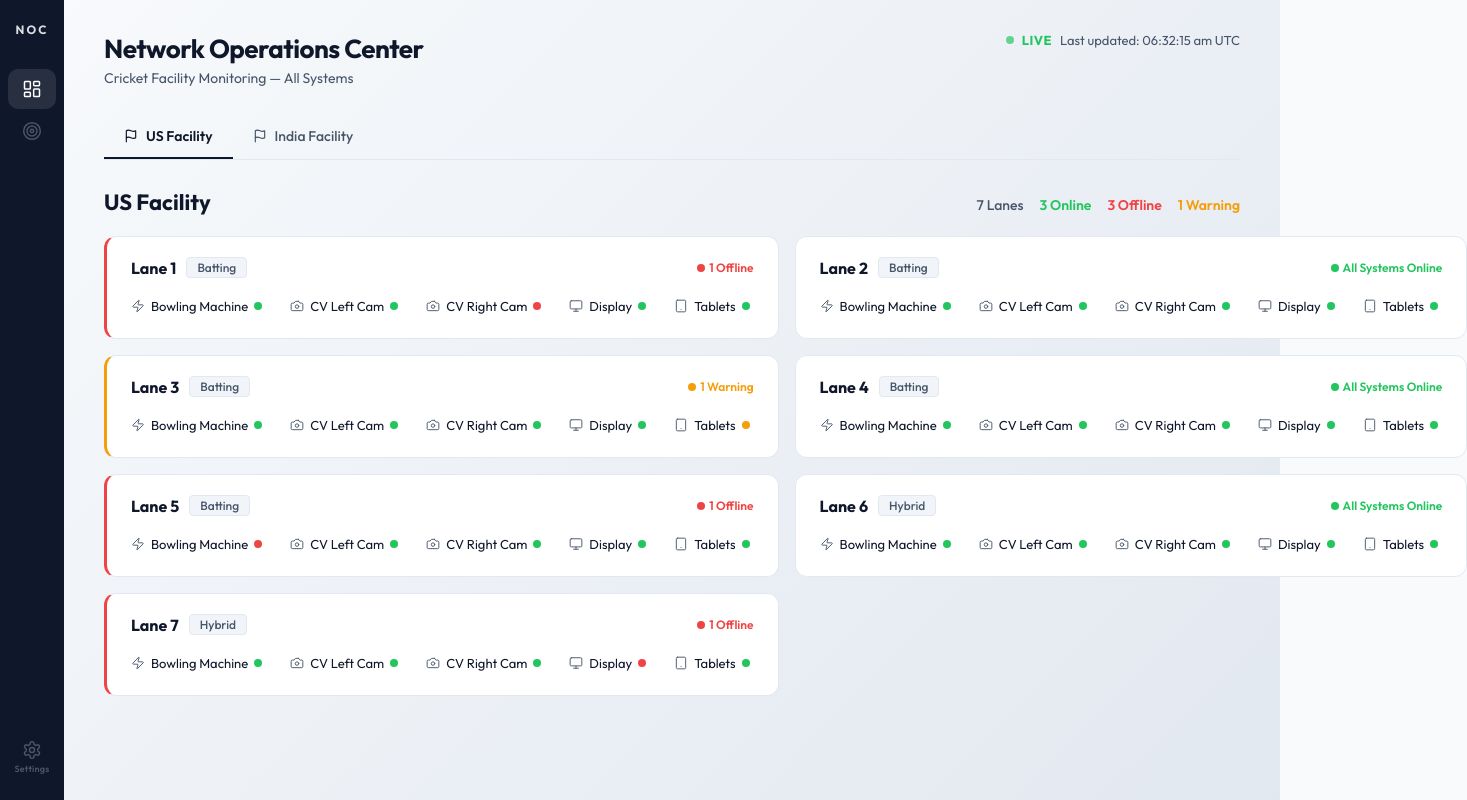
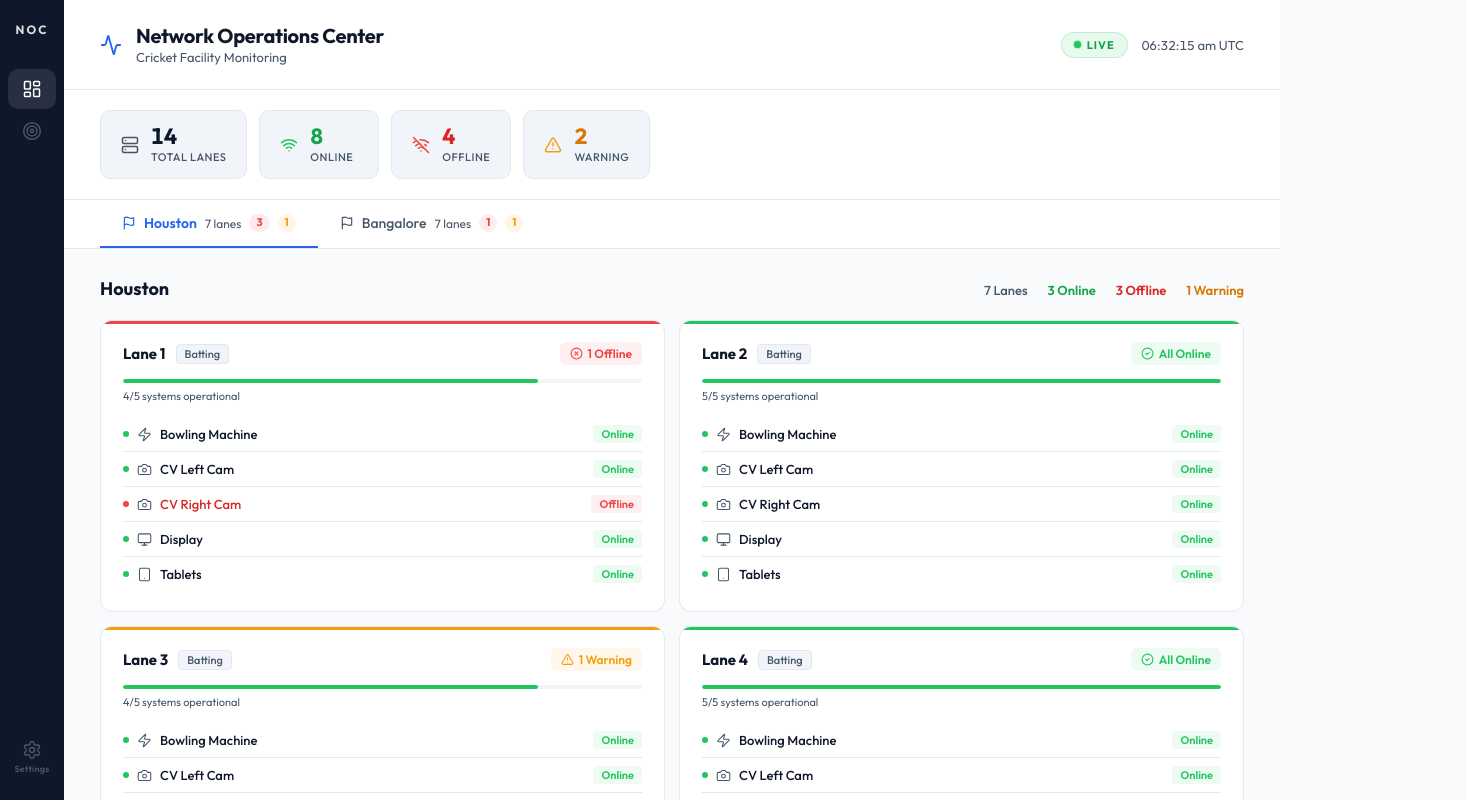
Before and after one commit to manoj-s-sb/pitch-validation, a React (Vite) app: page /noc in a window 1280 px wide. Shown: the top 800 px of the page, 1467 px wide, since content can reach past the window. Built offline with nearby package versions, Linux system fonts and the light colour scheme.

Commit message:
add the noc ui

```diff
--- a/src/pages/noc/components/LaneCard.jsx
+++ b/src/pages/noc/components/LaneCard.jsx
@@ -1,4 +1,4 @@
-import { Zap, Camera, Monitor, Tablet } from 'lucide-react';
+import { Zap, Camera, Monitor, Tablet, CheckCircle2, XCircle, AlertTriangle } from 'lucide-react';
 
 const iconMap = {
   zap: Zap,
@@ -7,70 +7,73 @@ const iconMap = {
   tablet: Tablet,
 };
 
-const statusColor = {
-  online: '#22c55e',
-  offline: '#ef4444',
-  warning: '#f59e0b',
+const statusConfig = {
+  online: { color: '#22c55e', bg: 'rgba(34,197,94,0.08)', icon: CheckCircle2, label: 'Online' },
+  offline: { color: '#ef4444', bg: 'rgba(239,68,68,0.08)', icon: XCircle, label: 'Offline' },
+  warning: { color: '#f59e0b', bg: 'rgba(245,158,11,0.08)', icon: AlertTriangle, label: 'Warning' },
 };
 
-function getLaneStatus(devices) {
-  const hasOffline = devices.some((d) => d.status === 'offline');
-  const hasWarning = devices.some((d) => d.status === 'warning');
-  if (hasOffline) return 'offline';
-  if (hasWarning) return 'warning';
+function getLaneOverall(devices) {
+  const off = devices.filter((d) => d.status === 'offline').length;
+  const warn = devices.filter((d) => d.status === 'warning').length;
+  if (off > 0) return 'offline';
+  if (warn > 0) return 'warning';
   return 'online';
 }
 
-function getLaneStatusLabel(devices) {
-  const offline = devices.filter((d) => d.status === 'offline').length;
-  const warning = devices.filter((d) => d.status === 'warning').length;
-  if (offline === 0 && warning === 0) return { text: 'All Systems Online', color: '#22c55e' };
-  const parts = [];
-  if (offline > 0) parts.push({ text: `${offline} Offline`, color: '#ef4444' });
-  if (warning > 0) parts.push({ text: `${warning} Warning`, color: '#f59e0b' });
-  return parts;
-}
-
 export default function LaneCard({ lane }) {
-  const laneStatus = getLaneStatus(lane.devices);
-  const statusLabel = getLaneStatusLabel(lane.devices);
-  const isAllGood = !Array.isArray(statusLabel);
+  const overall = getLaneOverall(lane.devices);
+  const cfg = statusConfig[overall];
+  const onlineCount = lane.devices.filter((d) => d.status === 'online').length;
 
   return (
-    <div className={`noc-lane-card noc-lane-${laneStatus}`}>
-      <div className="noc-lane-header">
-        <div className="noc-lane-title">
-          <span className="noc-lane-name">{lane.name}</span>
-          <span className="noc-lane-type">{lane.type}</span>
+    <div className="noc-card">
+      {/* Card top accent */}
+      <div className="noc-card-accent" style={{ background: cfg.color }} />
+
+      <div className="noc-card-body">
+        {/* Header */}
+        <div className="noc-card-header">
+          <div className="noc-card-title-row">
+            <h3 className="noc-card-name">{lane.name}</h3>
+            <span className="noc-card-type">{lane.type}</span>
           </div>
-        <div className="noc-lane-status-label">
-          {isAllGood ? (
-            <span style={{ color: statusLabel.color, fontSize: 12, fontWeight: 600 }}>
-              <span className="noc-dot" style={{ background: statusLabel.color }} />
-              {statusLabel.text}
-            </span>
-          ) : (
-            statusLabel.map((s, i) => (
-              <span key={i} style={{ color: s.color, fontSize: 12, fontWeight: 600 }}>
-                <span className="noc-dot" style={{ background: s.color }} />
-                {s.text}
-              </span>
-            ))
-          )}
+          <div className="noc-card-status" style={{ color: cfg.color, background: cfg.bg }}>
+            <cfg.icon size={13} />
+            {overall === 'online'
+              ? 'All Online'
+              : `${lane.devices.filter((d) => d.status === overall).length} ${cfg.label}`}
           </div>
         </div>
-      <div className="noc-device-grid">
+
+        {/* Health bar */}
+        <div className="noc-card-healthbar">
+          <div className="noc-card-healthbar-fill" style={{ width: `${(onlineCount / lane.devices.length) * 100}%` }} />
+        </div>
+        <div className="noc-card-health-label">
+          {onlineCount}/{lane.devices.length} systems operational
+        </div>
+
+        {/* Devices */}
+        <div className="noc-card-devices">
           {lane.devices.map((device, i) => {
             const Icon = iconMap[device.icon] || Monitor;
+            const st = statusConfig[device.status];
             return (
-            <div key={i} className="noc-device">
-              <Icon size={14} strokeWidth={1.6} className="noc-device-icon" />
-              <span className="noc-device-name">{device.name}</span>
-              <span className="noc-dot" style={{ background: statusColor[device.status] }} />
+              <div key={i} className={`noc-card-device noc-card-device-${device.status}`}>
+                <div className="noc-card-device-left">
+                  <div className="noc-card-device-indicator" style={{ background: st.color }} />
+                  <Icon size={15} strokeWidth={1.7} />
+                  <span className="noc-card-device-name">{device.name}</span>
+                </div>
+                <span className="noc-card-device-badge" style={{ color: st.color, background: st.bg }}>
+                  {st.label}
+                </span>
               </div>
             );
           })}
         </div>
       </div>
+    </div>
   );
 }
--- a/src/pages/noc/data.js
+++ b/src/pages/noc/data.js
@@ -25,8 +25,8 @@ function devices(overrides = {}) {
 
 export const facilities = [
   {
-    id: 'us',
-    name: 'US Facility',
+    id: 'houston',
+    name: 'Houston',
     flag: 'us',
     lanes: [
       { id: 1, name: 'Lane 1', type: 'Batting', devices: devices({ 'CV Right Cam': 'offline' }) },
@@ -39,8 +39,8 @@ export const facilities = [
     ],
   },
   {
-    id: 'india',
-    name: 'India Facility',
+    id: 'bangalore',
+    name: 'Bangalore',
     flag: 'in',
     lanes: [
       { id: 1, name: 'Lane 1', type: 'Batting', devices: devices() },
--- a/src/pages/noc/index.jsx
+++ b/src/pages/noc/index.jsx
@@ -1,18 +1,44 @@
 import { useState, useEffect } from 'react';
-import { Flag } from 'lucide-react';
+import { Flag, Activity, Server, Wifi, WifiOff, AlertTriangle } from 'lucide-react';
 import LaneCard from './components/LaneCard';
 import { facilities } from './data';
 import './noc.css';
+
+function getAllStats(facilityList) {
+  let totalLanes = 0;
+  let online = 0;
+  let offline = 0;
+  let warning = 0;
+  let totalDevices = 0;
+  let onlineDevices = 0;
+
+  facilityList.forEach((f) => {
+    f.lanes.forEach((lane) => {
+      totalLanes++;
+      const hasOff = lane.devices.some((d) => d.status === 'offline');
+      const hasWarn = lane.devices.some((d) => d.status === 'warning');
+      if (hasOff) offline++;
+      else if (hasWarn) warning++;
+      else online++;
+      lane.devices.forEach((d) => {
+        totalDevices++;
+        if (d.status === 'online') onlineDevices++;
+      });
+    });
+  });
+
+  return { totalLanes, online, offline, warning, totalDevices, onlineDevices };
+}
 
 function getFacilityStats(facility) {
   let online = 0;
   let offline = 0;
   let warning = 0;
   facility.lanes.forEach((lane) => {
-    const hasOffline = lane.devices.some((d) => d.status === 'offline');
-    const hasWarning = lane.devices.some((d) => d.status === 'warning');
-    if (hasOffline) offline++;
-    else if (hasWarning) warning++;
+    const hasOff = lane.devices.some((d) => d.status === 'offline');
+    const hasWarn = lane.devices.some((d) => d.status === 'warning');
+    if (hasOff) offline++;
+    else if (hasWarn) warning++;
     else online++;
   });
   return { total: facility.lanes.length, online, offline, warning };
@@ -22,7 +48,6 @@ export default function NocPage() {
   const [activeTab, setActiveTab] = useState(facilities[0]?.id || '');
   const [lastUpdated, setLastUpdated] = useState(new Date());
 
-  // Auto-refresh timestamp every 30s
   useEffect(() => {
     const interval = setInterval(() => setLastUpdated(new Date()), 30000);
     return () => clearInterval(interval);
@@ -35,33 +60,78 @@ export default function NocPage() {
     timeZoneName: 'short',
   });
 
+  const global = getAllStats(facilities);
+
   return (
     <div className="noc-page">
-      {/* Page header */}
-      <div className="noc-page-header">
+      {/* Top bar */}
+      <div className="noc-topbar">
+        <div className="noc-topbar-left">
+          <Activity size={22} className="noc-topbar-icon" />
           <div>
-          <h1 className="noc-title">Network Operations Center</h1>
-          <p className="noc-subtitle">Cricket Facility Monitoring — All Systems</p>
+            <h1 className="noc-topbar-title">Network Operations Center</h1>
+            <p className="noc-topbar-sub">Cricket Facility Monitoring</p>
           </div>
-        <div className="noc-live-badge">
+        </div>
+        <div className="noc-topbar-right">
+          <div className="noc-live-pill">
             <span className="noc-live-dot" />
-          <span className="noc-live-text">LIVE</span>
-          <span className="noc-live-time">Last updated: {timeStr}</span>
+            LIVE
+          </div>
+          <span className="noc-topbar-time">{timeStr}</span>
+        </div>
+      </div>
+
+      {/* Summary cards */}
+      <div className="noc-summary">
+        <div className="noc-summary-card">
+          <Server size={18} className="noc-summary-icon" />
+          <div className="noc-summary-info">
+            <span className="noc-summary-value">{global.totalLanes}</span>
+            <span className="noc-summary-label">Total Lanes</span>
+          </div>
+        </div>
+        <div className="noc-summary-card noc-summary-online">
+          <Wifi size={18} className="noc-summary-icon" />
+          <div className="noc-summary-info">
+            <span className="noc-summary-value">{global.online}</span>
+            <span className="noc-summary-label">Online</span>
+          </div>
+        </div>
+        <div className="noc-summary-card noc-summary-offline">
+          <WifiOff size={18} className="noc-summary-icon" />
+          <div className="noc-summary-info">
+            <span className="noc-summary-value">{global.offline}</span>
+            <span className="noc-summary-label">Offline</span>
+          </div>
+        </div>
+        <div className="noc-summary-card noc-summary-warning">
+          <AlertTriangle size={18} className="noc-summary-icon" />
+          <div className="noc-summary-info">
+            <span className="noc-summary-value">{global.warning}</span>
+            <span className="noc-summary-label">Warning</span>
+          </div>
         </div>
       </div>
 
       {/* Facility tabs */}
-      <div className="noc-tabs">
-        {facilities.map((f) => (
+      <div className="noc-tabs-bar">
+        {facilities.map((f) => {
+          const stats = getFacilityStats(f);
+          return (
             <button
               key={f.id}
               className={`noc-tab ${activeTab === f.id ? 'active' : ''}`}
               onClick={() => setActiveTab(f.id)}
             >
               <Flag size={14} />
-            {f.name}
+              <span className="noc-tab-name">{f.name}</span>
+              <span className="noc-tab-count">{stats.total} lanes</span>
+              {stats.offline > 0 && <span className="noc-tab-badge noc-tab-badge-red">{stats.offline}</span>}
+              {stats.warning > 0 && <span className="noc-tab-badge noc-tab-badge-yellow">{stats.warning}</span>}
             </button>
-        ))}
+          );
+        })}
       </div>
 
       {/* Facility content */}
@@ -74,17 +144,12 @@ export default function NocPage() {
               <div className="noc-facility-header">
                 <h2 className="noc-facility-name">{facility.name}</h2>
                 <div className="noc-facility-stats">
-                  <span>{stats.total} Lanes</span>
-                  <span style={{ color: '#22c55e', fontWeight: 600 }}>{stats.online} Online</span>
-                  {stats.offline > 0 && (
-                    <span style={{ color: '#ef4444', fontWeight: 600 }}>{stats.offline} Offline</span>
-                  )}
-                  {stats.warning > 0 && (
-                    <span style={{ color: '#f59e0b', fontWeight: 600 }}>{stats.warning} Warning</span>
-                  )}
+                  <span className="noc-stat">{stats.total} Lanes</span>
+                  <span className="noc-stat noc-stat-green">{stats.online} Online</span>
+                  {stats.offline > 0 && <span className="noc-stat noc-stat-red">{stats.offline} Offline</span>}
+                  {stats.warning > 0 && <span className="noc-stat noc-stat-yellow">{stats.warning} Warning</span>}
                 </div>
               </div>
-
               <div className="noc-lane-grid">
                 {facility.lanes.map((lane) => (
                   <LaneCard key={lane.id} lane={lane} />
--- a/src/pages/noc/noc.css
+++ b/src/pages/noc/noc.css
@@ -1,41 +1,61 @@
 /* NOC Page */
 .noc-page {
-  padding: 32px 40px;
-  width: 100%;
-  margin: 0 auto;
+  padding: 0;
+  background: var(--bg);
+  min-height: 100vh;
 }
 
-
-/* Page Header */
-.noc-page-header {
+/* ─── Top Bar ─── */
+.noc-topbar {
   display: flex;
-  align-items: flex-start;
+  align-items: center;
   justify-content: space-between;
-  margin-bottom: 28px;
+  padding: 24px 36px;
+  background: var(--surface);
+  border-bottom: 1px solid var(--border);
 }
-.noc-title {
-  font-size: 26px;
+.noc-topbar-left {
+  display: flex;
+  align-items: center;
+  gap: 14px;
+}
+.noc-topbar-icon {
+  color: var(--accent);
+}
+.noc-topbar-title {
+  font-size: 20px;
   font-weight: 700;
   color: var(--text);
-  letter-spacing: -0.5px;
+  letter-spacing: -0.3px;
+  line-height: 1.2;
 }
-.noc-subtitle {
-  font-size: 14px;
+.noc-topbar-sub {
+  font-size: 13px;
   color: var(--text-dim);
-  margin-top: 4px;
   font-weight: 400;
+  margin-top: 1px;
 }
-
-/* Live badge */
-.noc-live-badge {
+.noc-topbar-right {
   display: flex;
   align-items: center;
-  gap: 8px;
-  flex-shrink: 0;
+  gap: 14px;
+}
+.noc-live-pill {
+  display: inline-flex;
+  align-items: center;
+  gap: 6px;
+  background: rgba(34, 197, 94, 0.1);
+  color: #16a34a;
+  font-size: 11px;
+  font-weight: 700;
+  letter-spacing: 1px;
+  padding: 5px 12px;
+  border-radius: 20px;
+  border: 1px solid rgba(34, 197, 94, 0.2);
 }
 .noc-live-dot {
-  width: 8px;
-  height: 8px;
+  width: 7px;
+  height: 7px;
   border-radius: 50%;
   background: #22c55e;
   animation: noc-pulse 2s ease-in-out infinite;
@@ -43,36 +63,104 @@
 @keyframes noc-pulse {
   0%,
   100% {
-    opacity: 1;
+    box-shadow: 0 0 0 0 rgba(34, 197, 94, 0.5);
   }
   50% {
-    opacity: 0.4;
+    box-shadow: 0 0 0 5px rgba(34, 197, 94, 0);
   }
 }
-.noc-live-text {
-  font-size: 13px;
-  font-weight: 700;
-  color: #22c55e;
-  letter-spacing: 0.5px;
-}
-.noc-live-time {
+.noc-topbar-time {
   font-size: 13px;
   color: var(--text-dim);
   font-weight: 400;
+  font-variant-numeric: tabular-nums;
 }
 
-/* Tabs */
-.noc-tabs {
+/* ─── Summary Strip ─── */
+.noc-summary {
+  display: flex;
+  gap: 12px;
+  padding: 20px 36px;
+  background: var(--surface);
+  border-bottom: 1px solid var(--border);
+}
+.noc-summary-card {
+  display: flex;
+  align-items: center;
+  gap: 12px;
+  padding: 14px 20px;
+  border-radius: 10px;
+  background: var(--surface2);
+  border: 1px solid var(--border);
+  min-width: 120px;
+}
+.noc-summary-icon {
+  color: var(--text-dim);
+  flex-shrink: 0;
+}
+.noc-summary-info {
+  display: flex;
+  flex-direction: column;
+}
+.noc-summary-value {
+  font-size: 22px;
+  font-weight: 700;
+  color: var(--text);
+  line-height: 1;
+  font-variant-numeric: tabular-nums;
+}
+.noc-summary-label {
+  font-size: 11px;
+  font-weight: 500;
+  color: var(--text-dim);
+  text-transform: uppercase;
+  letter-spacing: 0.5px;
+  margin-top: 3px;
+}
+.noc-summary-online .noc-summary-icon {
+  color: #22c55e;
+}
+.noc-summary-online .noc-summary-value {
+  color: #16a34a;
+}
+.noc-summary-offline .noc-summary-icon {
+  color: #ef4444;
+}
+.noc-summary-offline .noc-summary-value {
+  color: #dc2626;
+}
+.noc-summary-warning .noc-summary-icon {
+  color: #f59e0b;
+}
+.noc-summary-warning .noc-summary-value {
+  color: #d97706;
+}
+.noc-summary-uptime {
+  margin-left: auto;
+  background: #0f172a;
+  border-color: #1e293b;
+}
+.noc-summary-uptime .noc-summary-value {
+  color: #22c55e;
+  font-size: 24px;
+}
+.noc-summary-uptime .noc-summary-label {
+  color: #64748b;
+}
+
+/* ─── Tabs ─── */
+.noc-tabs-bar {
   display: flex;
   gap: 0;
+  padding: 0 36px;
+  background: var(--surface);
   border-bottom: 1px solid var(--border);
-  margin-bottom: 28px;
 }
 .noc-tab {
   display: flex;
   align-items: center;
   gap: 8px;
-  padding: 12px 20px;
+  padding: 14px 22px;
   background: none;
   border: none;
   border-bottom: 2px solid transparent;
@@ -80,22 +168,46 @@
   font-size: 14px;
   font-weight: 500;
   cursor: pointer;
-  transition: all 0.2s;
+  transition: all 0.15s;
   font-family: inherit;
+  white-space: nowrap;
 }
 .noc-tab:hover {
   color: var(--text);
-  background: var(--surface2);
+  background: rgba(0, 0, 0, 0.02);
 }
 .noc-tab.active {
-  color: var(--text);
+  color: var(--accent);
   font-weight: 600;
-  border-bottom-color: var(--text);
+  border-bottom-color: var(--accent);
+}
+.noc-tab-name {
+  font-weight: inherit;
+}
+.noc-tab-count {
+  font-size: 12px;
+  color: var(--text-dim);
+  font-weight: 400;
+}
+.noc-tab-badge {
+  font-size: 11px;
+  font-weight: 700;
+  padding: 1px 7px;
+  border-radius: 10px;
+  line-height: 1.4;
+}
+.noc-tab-badge-red {
+  background: rgba(239, 68, 68, 0.1);
+  color: #ef4444;
+}
+.noc-tab-badge-yellow {
+  background: rgba(245, 158, 11, 0.1);
+  color: #f59e0b;
 }
 
-/* Facility */
+/* ─── Facility ─── */
 .noc-facility {
-  margin-bottom: 48px;
+  padding: 28px 36px 40px;
 }
 .noc-facility-header {
   display: flex;
@@ -104,124 +216,189 @@
   margin-bottom: 20px;
 }
 .noc-facility-name {
-  font-size: 22px;
+  font-size: 18px;
   font-weight: 700;
   color: var(--text);
 }
 .noc-facility-stats {
   display: flex;
-  gap: 16px;
-  font-size: 14px;
+  gap: 20px;
+}
+.noc-stat {
+  font-size: 13px;
+  font-weight: 500;
   color: var(--text-dim);
-  font-weight: 500;
+}
+.noc-stat-green {
+  color: #16a34a;
+  font-weight: 600;
+}
+.noc-stat-red {
+  color: #dc2626;
+  font-weight: 600;
+}
+.noc-stat-yellow {
+  color: #d97706;
+  font-weight: 600;
 }
 
-/* Lane Grid */
+/* ─── Lane Grid ─── */
 .noc-lane-grid {
   display: grid;
   grid-template-columns: repeat(2, 1fr);
-  gap: 16px;
+  gap: 14px;
 }
 
-/* Lane Card */
-.noc-lane-card {
+/* ─── Lane Card ─── */
+.noc-card {
   background: var(--surface);
   border: 1px solid var(--border);
   border-radius: 12px;
-  padding: 20px 24px;
+  overflow: hidden;
   transition: all 0.2s;
 }
-.noc-lane-card:hover {
-  box-shadow: var(--shadow);
+.noc-card:hover {
+  box-shadow: 0 4px 16px rgba(0, 0, 0, 0.06);
   border-color: var(--border-solid);
 }
-.noc-lane-card.noc-lane-offline {
-  border-left: 3px solid #ef4444;
+.noc-card-accent {
+  height: 3px;
+  width: 100%;
 }
-.noc-lane-card.noc-lane-warning {
-  border-left: 3px solid #f59e0b;
+.noc-card-body {
+  padding: 18px 22px 20px;
 }
 
-.noc-lane-header {
+/* Card header */
+.noc-card-header {
   display: flex;
   align-items: center;
   justify-content: space-between;
-  margin-bottom: 16px;
+  margin-bottom: 14px;
 }
-.noc-lane-title {
+.noc-card-title-row {
   display: flex;
   align-items: center;
   gap: 10px;
 }
-.noc-lane-name {
-  font-size: 16px;
+.noc-card-name {
+  font-size: 15px;
   font-weight: 700;
   color: var(--text);
 }
-.noc-lane-type {
-  font-size: 12px;
+.noc-card-type {
+  font-size: 11px;
   font-weight: 500;
   color: var(--text-dim);
   background: var(--surface2);
   border: 1px solid var(--border);
-  padding: 2px 10px;
+  padding: 2px 8px;
   border-radius: 4px;
 }
-.noc-lane-status-label {
-  display: flex;
-  gap: 12px;
+.noc-card-status {
+  display: inline-flex;
   align-items: center;
+  gap: 5px;
+  font-size: 12px;
+  font-weight: 600;
+  padding: 4px 10px;
+  border-radius: 6px;
 }
 
-/* Device Grid */
-.noc-device-grid {
-  display: grid;
-  grid-template-columns: repeat(5, auto);
-  gap: 8px 24px;
+/* Health bar */
+.noc-card-healthbar {
+  height: 4px;
+  background: var(--surface2);
+  border-radius: 4px;
+  overflow: hidden;
+  margin-bottom: 6px;
 }
-.noc-device {
+.noc-card-healthbar-fill {
+  height: 100%;
+  background: #22c55e;
+  border-radius: 4px;
+  transition: width 0.5s ease;
+}
+.noc-card-health-label {
+  font-size: 11px;
+  color: var(--text-dim);
+  margin-bottom: 14px;
+  font-weight: 400;
+}
+
+/* Devices list */
+.noc-card-devices {
+  display: flex;
+  flex-direction: column;
+  gap: 0;
+}
+.noc-card-device {
   display: flex;
   align-items: center;
-  gap: 6px;
-  font-size: 13px;
+  justify-content: space-between;
+  padding: 8px 0;
+  border-top: 1px solid var(--border);
+}
+.noc-card-device:first-child {
+  border-top: none;
+}
+.noc-card-device-left {
+  display: flex;
+  align-items: center;
+  gap: 8px;
   color: var(--text);
-  font-weight: 400;
-  padding: 4px 0;
 }
-.noc-device-icon {
-  color: var(--text-dim);
+.noc-card-device-indicator {
+  width: 6px;
+  height: 6px;
+  border-radius: 50%;
   flex-shrink: 0;
 }
-.noc-device-name {
-  white-space: nowrap;
+.noc-card-device-name {
+  font-size: 13px;
+  font-weight: 500;
+}
+.noc-card-device svg {
+  color: var(--text-dim);
+}
+.noc-card-device-badge {
+  font-size: 11px;
+  font-weight: 600;
+  padding: 2px 8px;
+  border-radius: 4px;
+}
+.noc-card-device-offline .noc-card-device-name {
+  color: #dc2626;
+}
+.noc-card-device-warning .noc-card-device-name {
+  color: #d97706;
 }
 
-/* Status dot */
-.noc-dot {
-  width: 8px;
-  height: 8px;
-  border-radius: 50%;
-  display: inline-block;
-  flex-shrink: 0;
-  margin-right: 4px;
-}
-
-/* Responsive */
-@media (max-width: 1024px) {
+/* ─── Responsive ─── */
+@media (max-width: 1100px) {
   .noc-lane-grid {
     grid-template-columns: 1fr;
   }
-  .noc-device-grid {
-    grid-template-columns: repeat(3, auto);
-  }
 }
 @media (max-width: 768px) {
-  .noc-page {
-    padding: 20px 16px;
+  .noc-topbar,
+  .noc-summary,
+  .noc-tabs-bar,
+  .noc-facility {
+    padding-left: 20px;
+    padding-right: 20px;
   }
-  .noc-page-header {
+  .noc-summary {
+    flex-wrap: wrap;
+  }
+  .noc-summary-card {
+    min-width: 0;
+    flex: 1;
+  }
+  .noc-topbar {
     flex-direction: column;
     gap: 12px;
+    align-items: flex-start;
   }
   .noc-facility-header {
     flex-direction: column;
```
Lines whose indentation alone changed are shown as unchanged.
